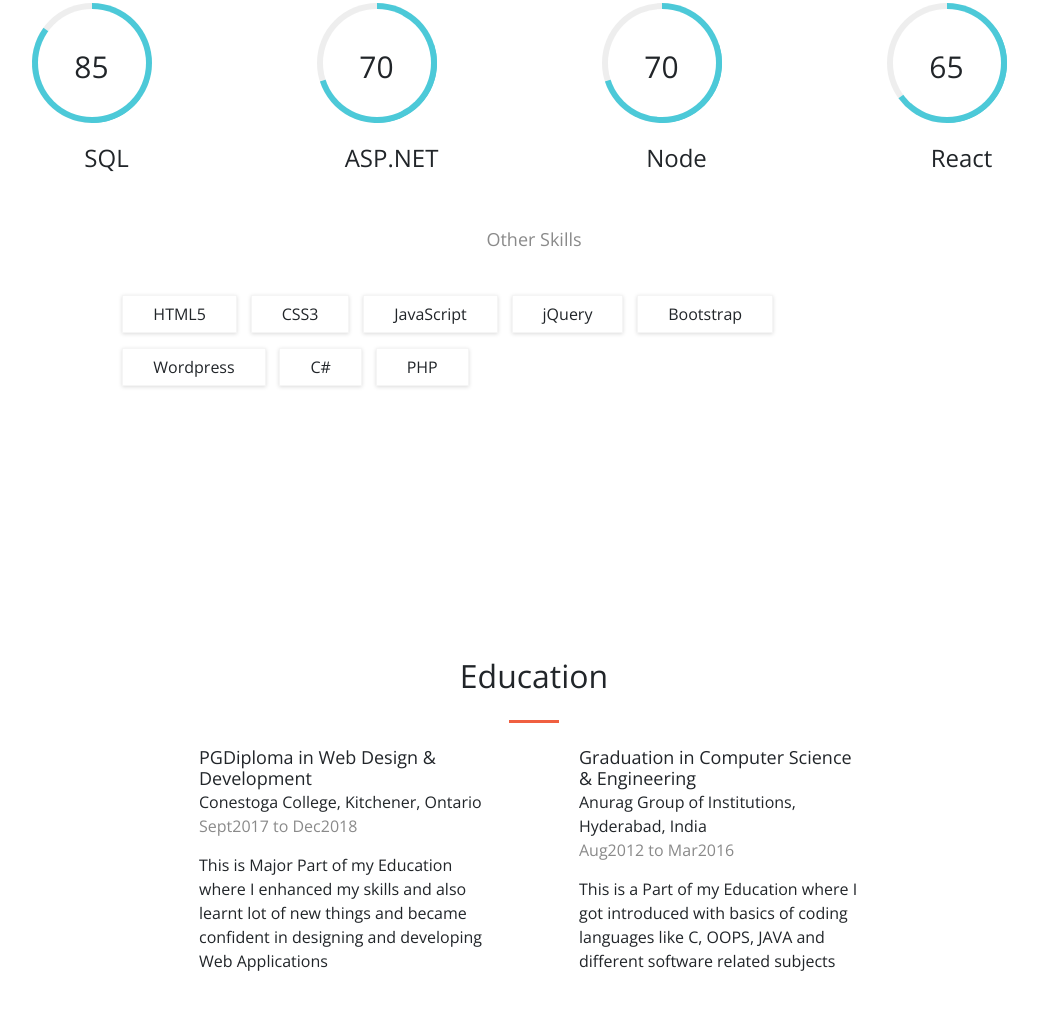
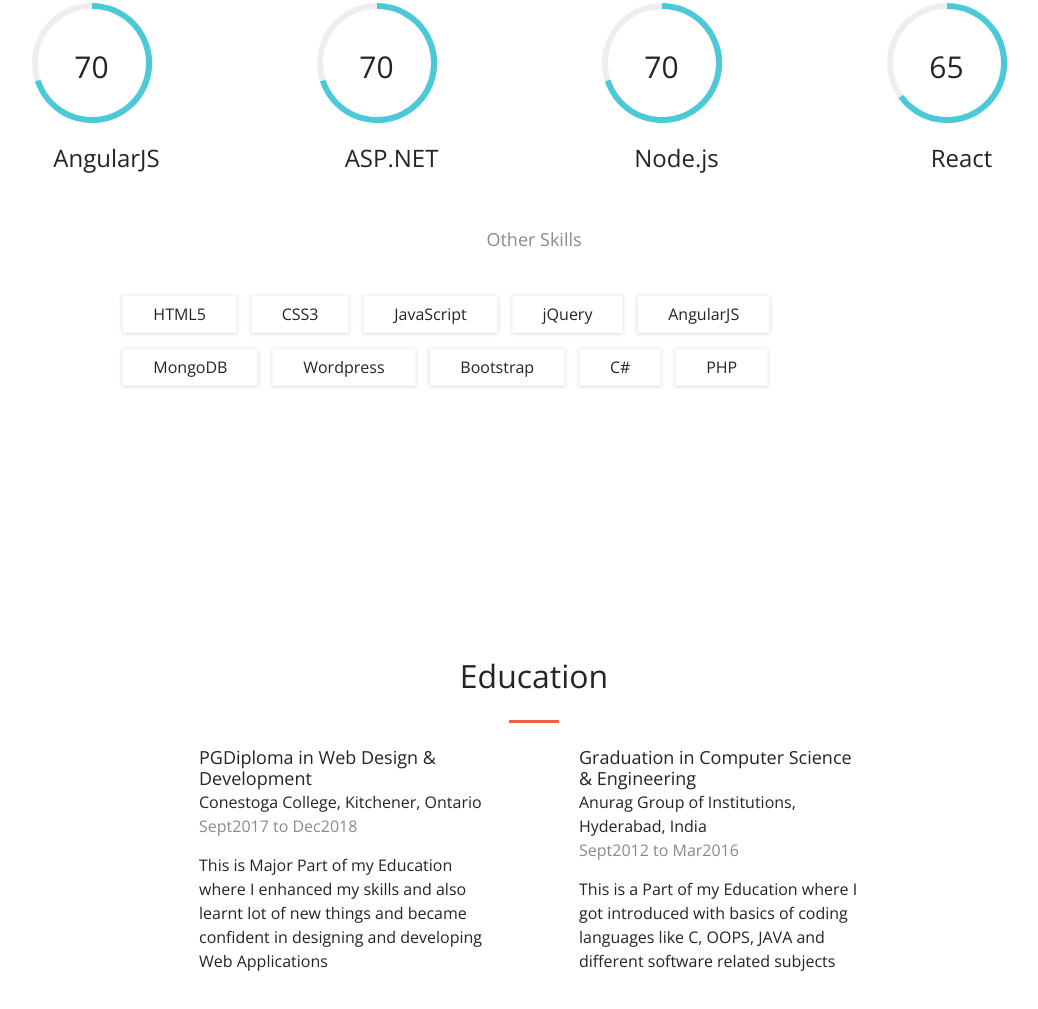
Before and after one commit to achyuthbatter/MyPortfolio, a website with bundled scripts: page index.html in a window 1280 px wide. Shown: the part 1556-2565 px from the top of the page, without its empty margins (106-1144 px from the left). Built offline with nearby package versions, Linux system fonts and the light colour scheme.

Commit message:
change25jan

```diff
--- a/index.html
+++ b/index.html
@@ -87,7 +87,7 @@
                 <div class="col-lg-8 mx-auto text-center">
                     <hr class="light my-4">
                     <p class="text-faded txtabout mb-4">
-                        I am an Aspiring Full Stack Developer with competitive knowledge in Designing and Developing Web Applications. Also, have an hands on Experience in using Bootstrap, Designing Database, Improving User Experience. In the process of working I have gained skills to accomplish and became pretty confident in coding Front End using HTML, CSS3, JAVASCRIPT, jQuery, Server Side Technologies like ASP.Net, PHP, Node.js, React.js and Back End development using MySQL, MongoDB, MSSQL SERVER.
+                        I am an Aspiring Full Stack Developer with competitive knowledge and experience in Designing and Developing Web Applications. Also, have an hands on Experience in using Bootstrap, Designing Database, Improving User Experience. In the process of working I have gained skills to accomplish and became pretty confident in coding Front End using HTML, CSS3, JAVASCRIPT, jQuery,React,AngularJS Server Side Technologies like ASP.Net, PHP, Node.js, Express.js and Back End development using MySQL, MongoDB, MSSQL SERVER.
                     </p>
                 </div>
             </div>
@@ -107,8 +107,8 @@
             <h4 class="subtitle">Top Skills</h4>
             <div class="row">
                 <div class="col-lg-3 col-md-6 text-center">
-                    <div class="pie" data-value="85"></div>
-                    <h4>SQL</h4>
+                    <div class="pie" data-value="70"></div>
+                    <h4>AngularJS</h4>
                 </div>
                 <div class="col-lg-3 col-md-6 text-center">
                     <div class="pie" data-value="70"></div>
@@ -116,7 +116,7 @@
                 </div>
                 <div class="col-lg-3 col-md-6 text-center">
                     <div class="pie" data-value="70"></div>
-                    <h4>Node</h4>
+                    <h4>Node.js</h4>
                 </div>
                 <div class="col-lg-3 col-md-6 text-center">
                     <div class="pie" data-value="65"></div>
@@ -130,10 +130,12 @@
             <span class="skill-tag">CSS3</span>
             <span class="skill-tag">JavaScript</span>
             <span class="skill-tag">jQuery</span>
-            <span class="skill-tag">Bootstrap</span>
+            <span class="skill-tag">AngularJS</span>
         </div>
         <div class="container offset-md-2">
+            <span class="skill-tag">MongoDB</span>
             <span class="skill-tag">Wordpress</span>
+            <span class="skill-tag">Bootstrap</span>
             <span class="skill-tag">C#</span>
             <span class="skill-tag">PHP</span>
         </div>
@@ -164,7 +166,7 @@
                         <h3 class="degree">Data Mining Course</h3>
                         <div class="edutitle">VNR Solutions, Hyderabad, India</div>
                         <div class="duration">June2016 to Feb2017</div>
-                        <div class="desc">8 months certification course in Data Mining </div>
+                        <div class="desc">9 months certification course in Data Mining </div>
                     </div>
                 </div>
 -->
@@ -172,7 +174,7 @@
                     <div class="inner">
                         <h2 class="degree">Graduation in Computer Science &amp; Engineering</h2>
                         <div class="edutitle">Anurag Group of Institutions, Hyderabad, India</div>
-                        <div class="duration">Aug2012 to Mar2016</div>
+                        <div class="duration">Sept2012 to Mar2016</div>
                         <div class="desc">This is a Part of my Education where I got introduced with basics of coding languages like C, OOPS, JAVA and different software related subjects</div>
                     </div>
                 </div>
```
